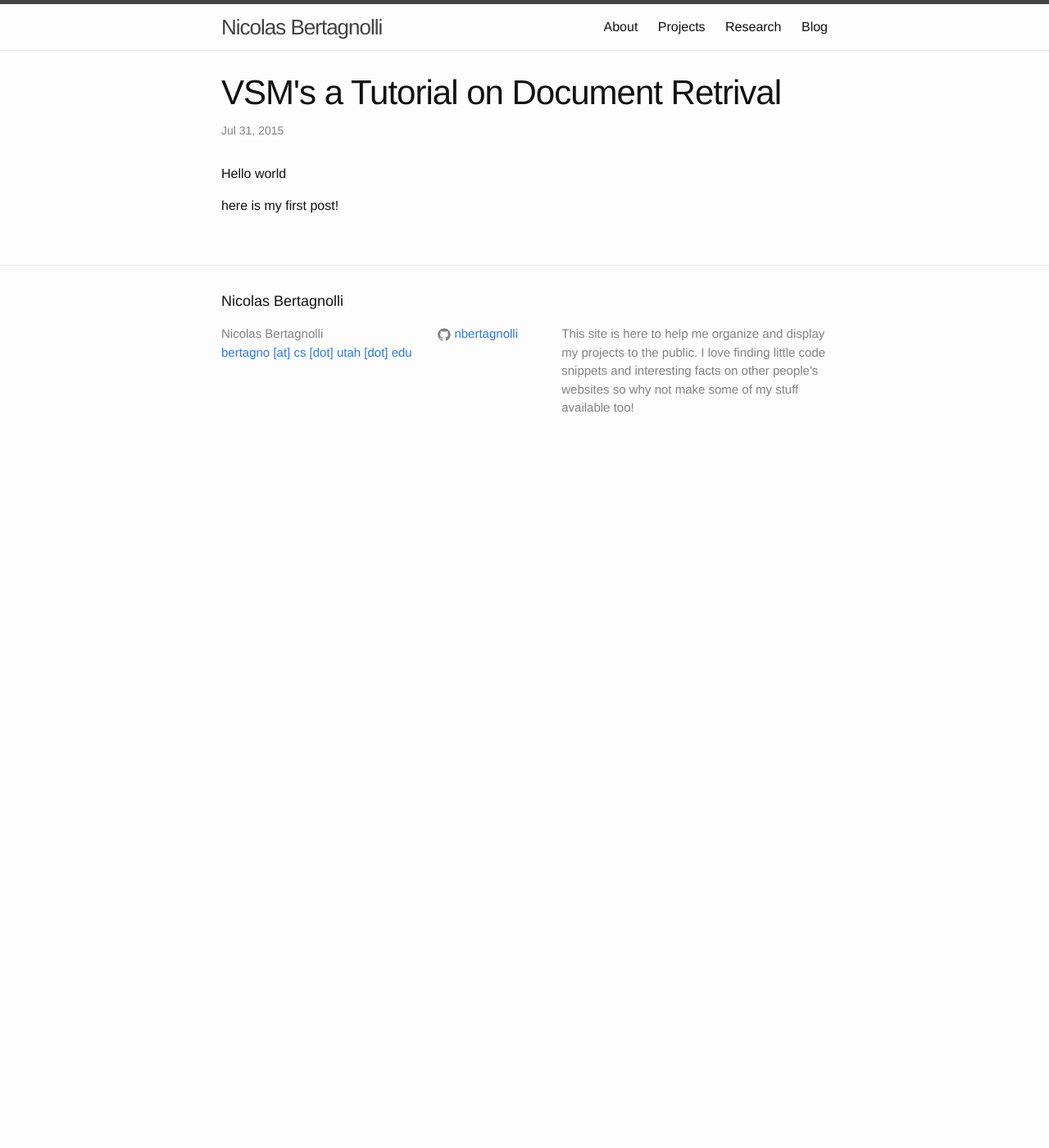
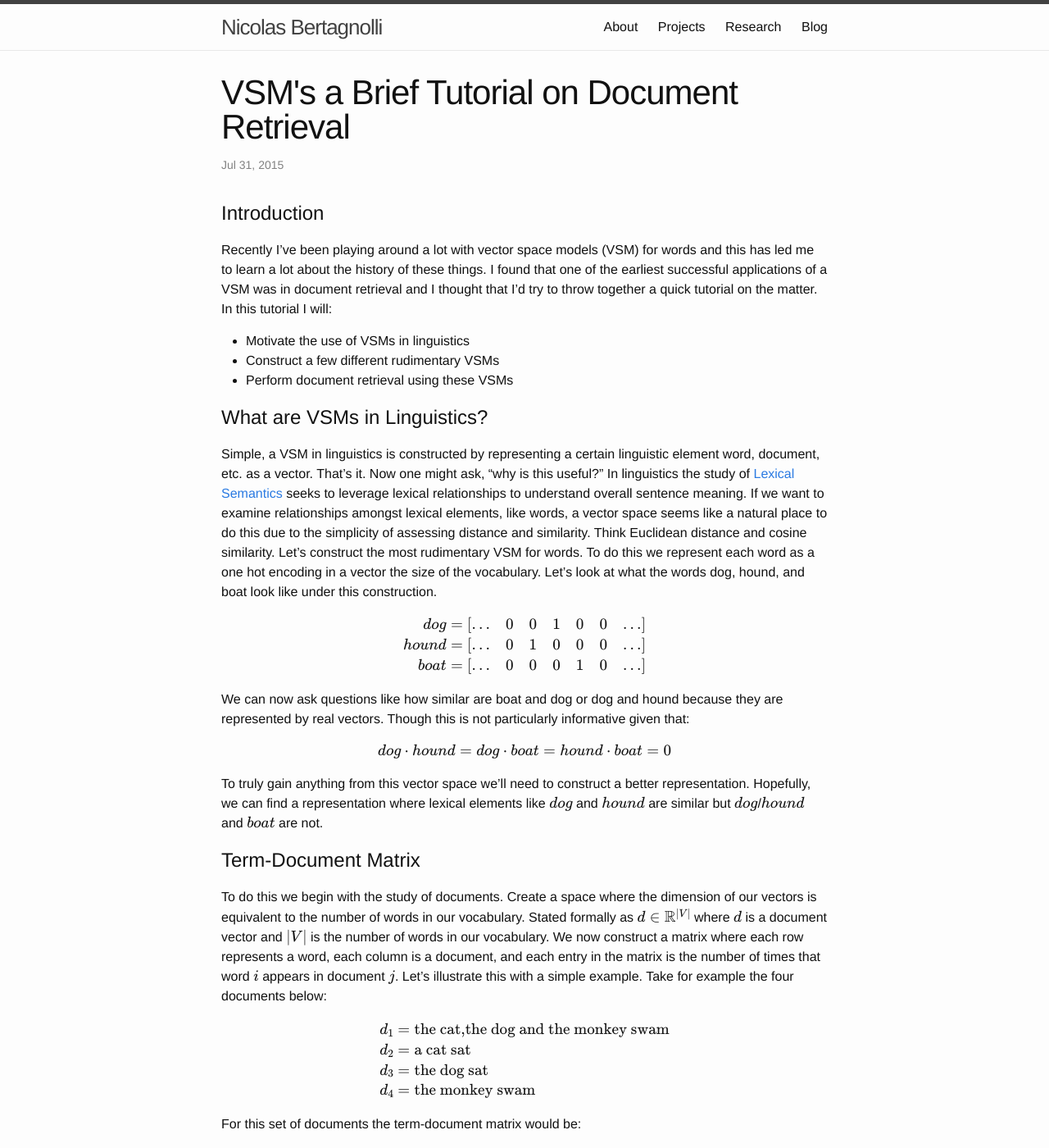
Before and after one commit to nbertagnolli/nbertagnolli.github.io, a Jekyll site: the page built from _posts/2015-05-08-VSM-Document-Queries.markdown, in a window 1280 px wide and 1400 px high. Shown: the whole window at 82% size. Built offline with Jekyll 4.4.1, drawn with Linux system fonts in a browser that asks for light colours; formulas are drawn with MathJax 3; some of the changed text lies outside the part shown.

Commit message:
First Blog Post

```diff
--- a/_posts/2015-05-08-VSM-Document-Queries.markdown
+++ b/_posts/2015-05-08-VSM-Document-Queries.markdown
@@ -1,10 +1,45 @@
 ---
 layout: post
-title: "VSM's a Tutorial on Document Retrival"
+title: "VSM's a Brief Tutorial on Document Retrieval"
 date: 2015-07-31
 categories: jekyll update
 ---
 
-Hello world
+<head>
+  <script type="text/javascript"
+          src="http://cdn.mathjax.org/mathjax/latest/MathJax.js?config=TeX-AMS-MML_HTMLorMML">
+  </script>
+</head>
 
-here is my first post!
+#Introduction
+Recently I've been playing around a lot with vector space models (VSM) for words and this has led me to learn a lot about the history of these things.  I found that one of the earliest successful applications of a VSM was in document retrieval and I thought that I'd try to throw together a quick tutorial on the matter.  In this tutorial I will:
+
+* Motivate the use of VSMs in linguistics
+* Construct a few different rudimentary VSMs
+* Perform document retrieval using these VSMs
+
+#What are VSMs in Linguistics?
+Simple, a VSM in linguistics is constructed by representing a certain linguistic element word, document, etc. as a vector.  That's it.  Now one might ask, “why is this useful?”  In linguistics the study of <a target = "_blank" href = "https://en.wikipedia.org/wiki/Lexical_semantics">Lexical Semantics</a> seeks to leverage lexical relationships to understand overall sentence meaning. If we want to examine relationships amongst lexical elements, like words, a vector space seems like a natural place to do this due to the simplicity of assessing distance and similarity.  Think Euclidean distance and cosine similarity. Let's construct the most rudimentary VSM for words.  To do this we represent each word as a one hot encoding in a vector the size of the vocabulary.  Let’s look at what the words dog, hound, and boat look like under this construction.
+\begin{align}dog &= [\begin{matrix} … & 0 & 0 & 1 & 0 & 0 & …\end{matrix}]\\\ hound &= [\begin{matrix} … & 0 & 1 &0 & 0 & 0 & ...\end{matrix}]\\\ boat &= [\begin{matrix}… & 0 & 0 & 0 & 1 & 0 & …\end{matrix}]\end{align}
+We can now ask questions like how similar are boat and dog or dog and hound because they are represented by real vectors.  Though this is not particularly informative given that:
+\\[dog \cdot hound = dog \cdot boat = hound\cdot boat = 0\\]
+To truly gain anything from this vector space we’ll need to construct a better representation.  Hopefully, we can find a representation where lexical elements like $$dog$$ and $$hound$$ are similar but $$dog$$/$$hound$$ and $$boat$$ are not.
+
+#Term-Document Matrix
+To do this we begin with the study of documents. Create a space where the dimension of our vectors is equivalent to the number of words in our vocabulary.  Stated formally as \\(d \in \mathbb{R}^{|V|}\\) where $$d$$ is a document vector and $$|V|$$ is the number of words in our vocabulary.  We now construct a matrix where each row represents a word, each column is a document, and each entry in the matrix is the number of times that word $$i$$ appears in document $$j$$.  Let’s illustrate this with a simple example.  Take for example the four documents below:
+\begin{align} d_1 &= \text{the cat,the dog and the monkey swam}\\\ d_2 &= \text{a cat sat}\\\ d_3 &= \text{the dog sat}\\\ d_4 &= \text{the monkey swam}\end{align} For this set of documents the term-document matrix would be:
+\begin{align} D &= \begin{matrix}the\\\ cat\\\ dog\\\ monkey\\\ swam\\\ sat\\\ and\\\ a\end{matrix}\left[\begin{matrix}3 & 0 & 1 & 1\\\ 1 & 1 & 0 & 0\\\ 1 & 0 & 1 & 0\\\ 1 & 0 & 0 & 1\\\ 1 & 0 & 0 & 1\\\ 0 & 1 & 1 & 0\\\ 1 & 0 & 0 & 0\\\ 0 & 1 & 0 & 0\end{matrix}\right]\end{align}
+We can now try and assess document similarity by examining the dot product of the column vectors associated with the relevant documents.  Moreover, we can find documents that are closest to a query.  For example, if I wanted to find the document from our set closest to my query of: \\\[q = \text{the cat sat}\\\] I would find that $$d_1$$ is the most similar because:\begin{align}d_1 \cdot q &= [\begin{matrix}3 & 1 & 1 & 1 & 1 & 0 & 1 & 0\end{matrix}] \cdot [\begin{matrix} 1 & 1 & 0 & 0 & 0 & 1 & 0 & 0\end{matrix}]\\\ &= 4\end{align} which is larger value than can be attained using any other document.  However, this is strange because $$d_1$$ does not talk about sitting, or just a cat.  $$d_2$$ should have been the right answer.  This is because our current system gives too much weight to words that appear frequently.  We can address this with the notion of TF-IDF
+
+#TF-IDF
+The most basic way to address this is to down weight words that appear in many documents.  This can be done using a method known as term frequency inverse document frequency (TF-IDF).  Here we take each element in our term document matrix as: \\[M_{i,j} = \sum_{w\in d_j}\mathbb{1}[w = w_i] \times \log \left[\frac{N}{n_i}\right]\\].  where: \begin{align} M_{ij} &= \text{Element in row i and column j of the term document matrix}\\\ w &= \text{Word in document }d_j\\\ w_i &= \text{Word corresponding to row }i\\\ N &= \text{Number of documents in our corpus}\\\ n_i &= \text{Number of documents that word } w_i\text{ appears in}\end{align}Under this paradigm our term document matrix becomes:\begin{align} D &= \begin{matrix}the\\\ cat\\\ dog\\\ monkey\\\ swam\\\ sat\\\ and\\\ a\end{matrix}\left[\begin{matrix}.863 & 0 & 1.3863 & 1.3863\\\ 1.3863 & 1.3863 & 0 & 0\\\ 1.3863 & 0 & 1.3863 & 0\\\ 1.3863 & 0 & 0 & 1.3863\\\ 1.3863 & 0 & 0 & 1.3863\\\ 0 & 1.3863 & 1.3863 & 0\\\ 1.3863 & 0 & 0 & 0\\\ 0 & 1.3863 & 0 & 0\end{matrix}\right]\end{align} Now we see that our query is most similar to $$d_2$$ as we would expect.  There is still one last problem; that the model will give preference to larger documents because their vectors will be larger.  This can be addressed by normalizing the matrix.
+
+#Future Thoughts
+So we can answer basic document queries by:
+<ol>
+  <li>Constructing a word document matrix</li>
+</ol>
+2. Normalizing these vectors
+3. Representing a query as a normalized vector in this space
+4. Taking the dot product of the query and all document vectors
+5. Ranking documents based on highest similarty
```
Also changed, not shown: Blog/index.md (+8 -2 lines).
